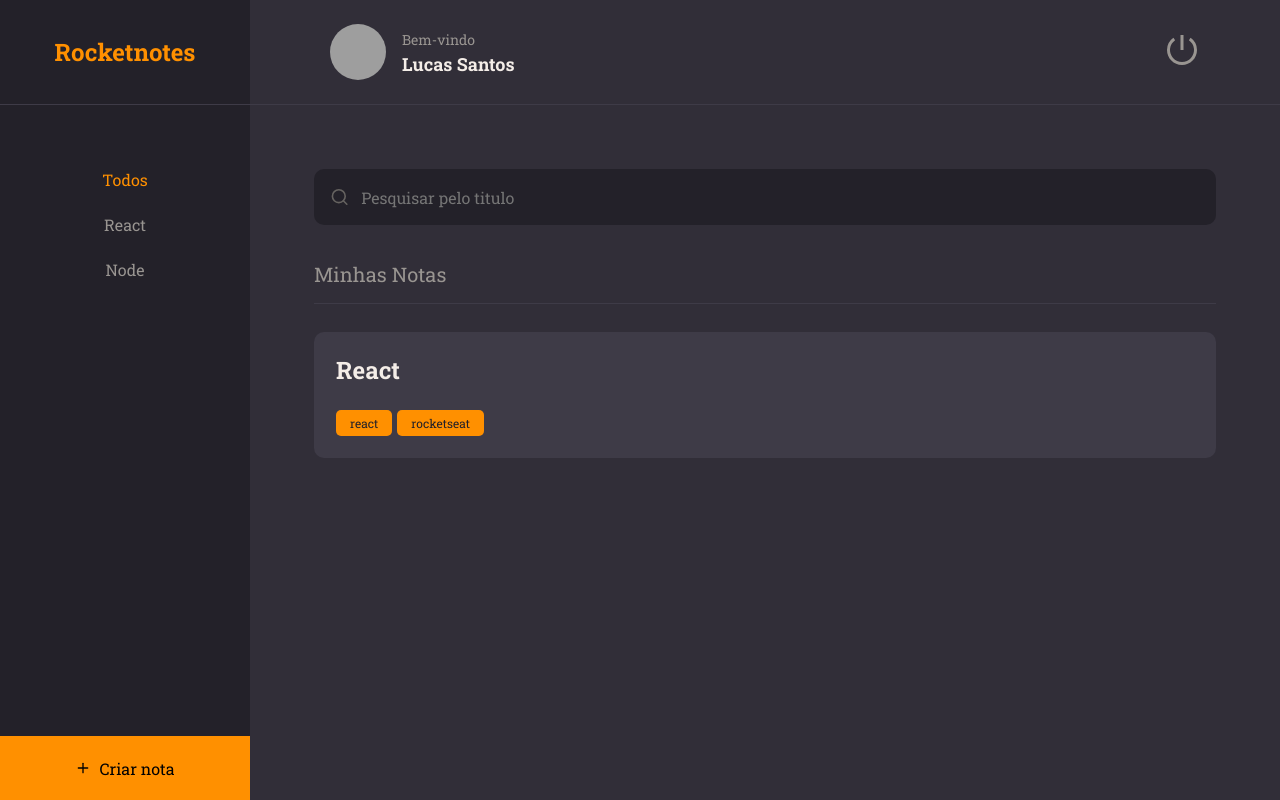
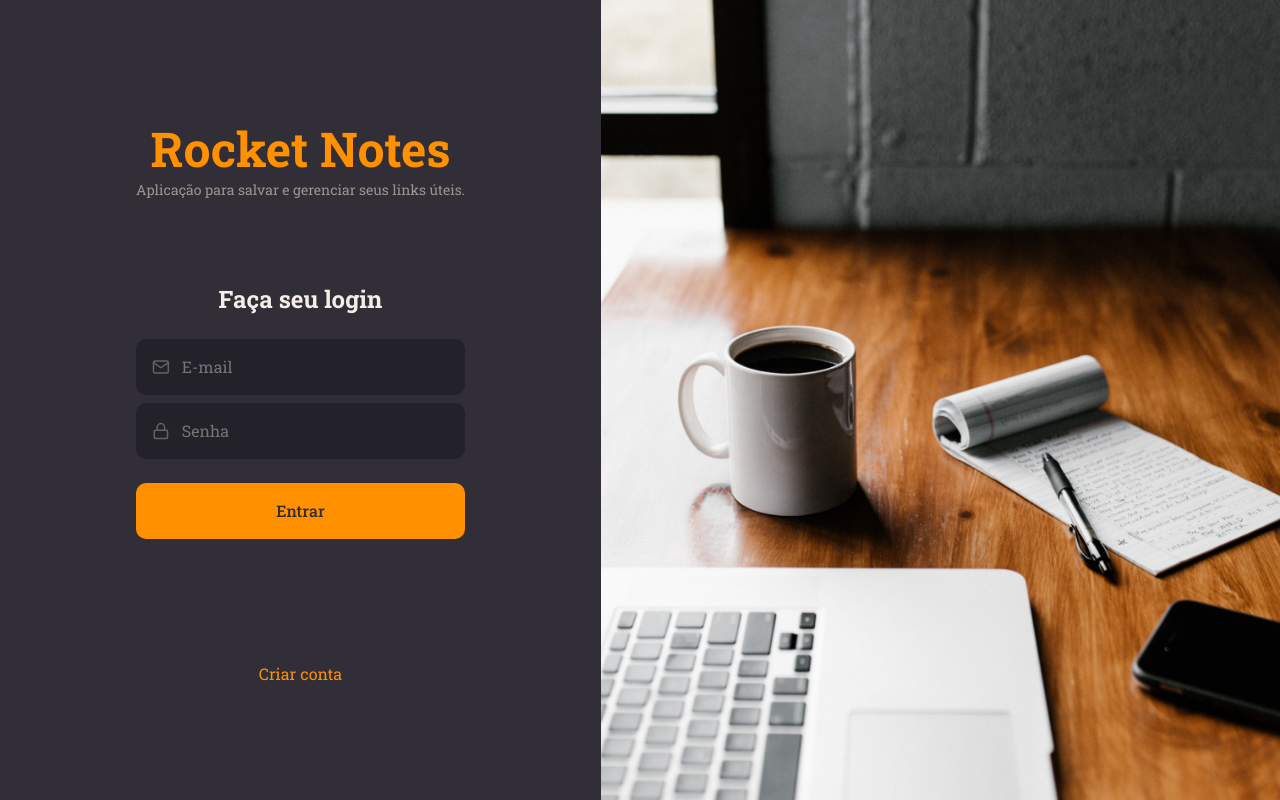
Before and after one commit to Dxm42/rocketnotes, a React (Vite) app: page / in a window 1280 px wide. Built offline with nearby package versions, Linux system fonts and the light colour scheme; grey boxes are pictures that could not be loaded.

Commit message:
:sparkles: feat: Created page SignIn

```diff
--- a/src/main.jsx
+++ b/src/main.jsx
@@ -1,6 +1,6 @@
 import React from 'react';
 import ReactDOM from 'react-dom/client';
-import { Home } from './pages/Home';
+import { SignIn } from './pages/Signin';
 import{ ThemeProvider} from 'styled-components';
 import GlobalStyles from './styles/global';
 import theme from './styles/theme'
@@ -11,7 +11,7 @@
   <React.StrictMode >
     <ThemeProvider theme={theme}>
       <GlobalStyles />
-      <Home />
+      <SignIn />
     </ThemeProvider>
   </React.StrictMode>,
 )
--- /dev/null
+++ b/src/pages/Signin/index.jsx
@@ -0,0 +1,39 @@
+import { FiMail, FiLock } from 'react-icons/fi';
+
+import { Input }  from '../../components/Input';
+import { Button }  from '../../components/Button';
+
+import { Container, Form, Background } from './styles';
+
+export function SignIn(){
+    return (
+      <Container>
+        <Form>
+          <h1>Rocket Notes</h1>
+          <p>Aplicação para salvar e gerenciar seus links úteis.</p>
+
+          <h2>Faça seu login</h2>
+
+          <Input
+          placeholder="E-mail"
+          type="text"
+          icon={FiMail}
+          />
+           <Input
+          placeholder="Senha"
+          type="password"
+          icon={FiLock}
+          />
+
+          <Button title="Entrar" />
+
+          <a href="#">
+            Criar conta
+          </a>
+
+        </Form>
+
+        <Background/>
+      </Container>
+    );
+}
--- /dev/null
+++ b/src/pages/Signin/styles.js
@@ -0,0 +1,55 @@
+import styled from 'styled-components';
+import backgroundImg from '../../assets/background.png'
+
+export const Container = styled.div`
+    height: 100vh;
+
+    display: flex;
+    align-items: stretch;
+
+`;
+
+export const Form = styled.form`
+    padding: 0 136px;
+
+    display: flex;
+    flex-direction: column;
+    justify-content: center;
+    align-items: center;
+
+    text-align: center;
+
+    >h1 {
+        font-size: 48px;
+        color: ${({theme}) => theme.COLORS.ORANGE};
+    }
+
+    >h2{
+        font-size: 24px;
+        margin-top: 84px;
+        margin-bottom: 24px;
+    }
+
+    >p{
+        font-size: 14px;
+        color: ${({theme}) => theme.COLORS.GRAY_100};
+
+    }
+
+    >a{
+        margin-top: 124px;
+        color: ${({theme}) => theme.COLORS.ORANGE};
+
+    }
+
+    > button {
+        width: 100%;
+    }
+
+`;
+
+export const Background = styled.div`
+    flex: 1;
+    background: url(${backgroundImg}) no-repeat center;
+    background-size: cover;
+`;
```
Also changed, not shown: src/assets/background.png (added).
